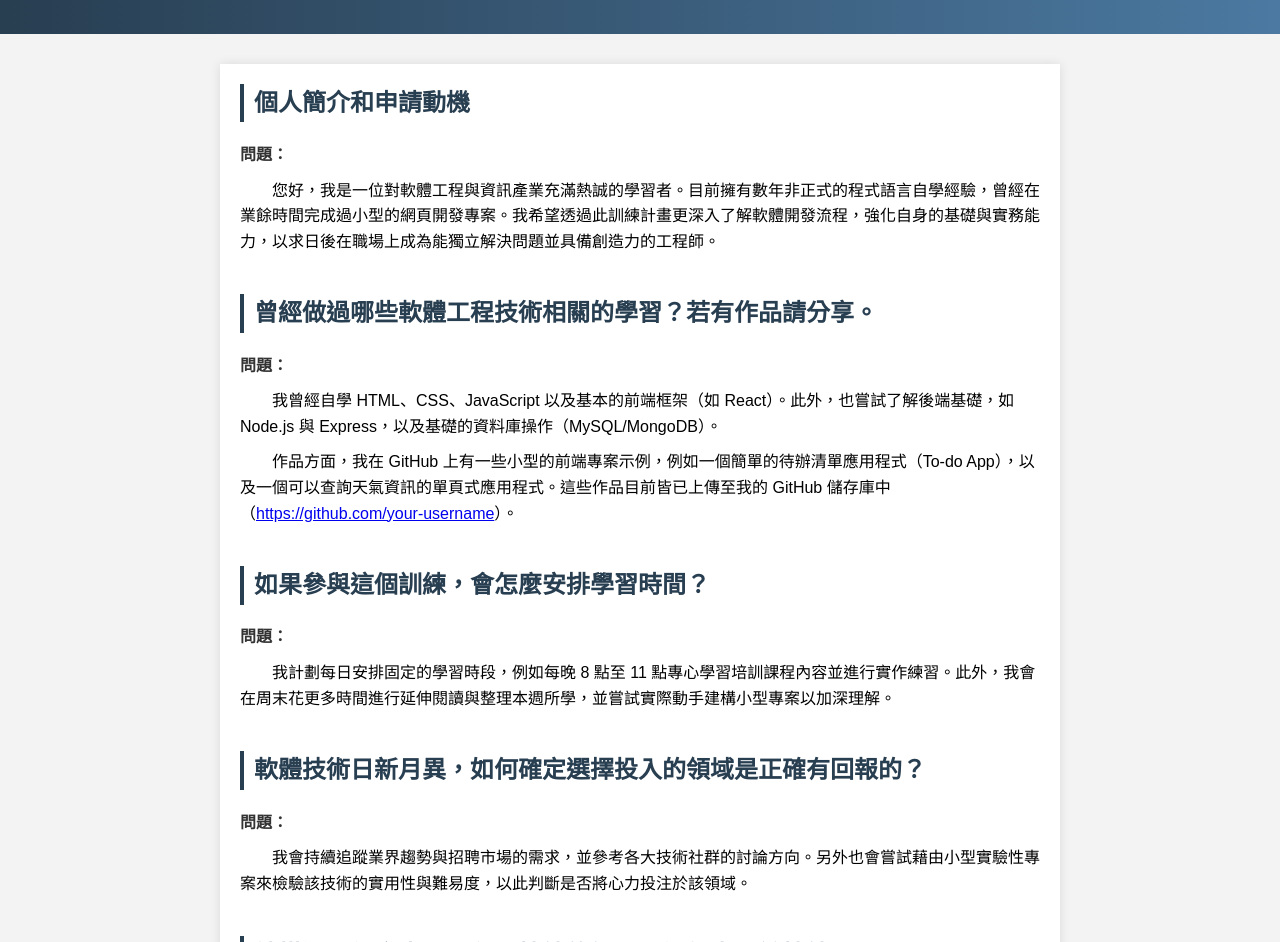
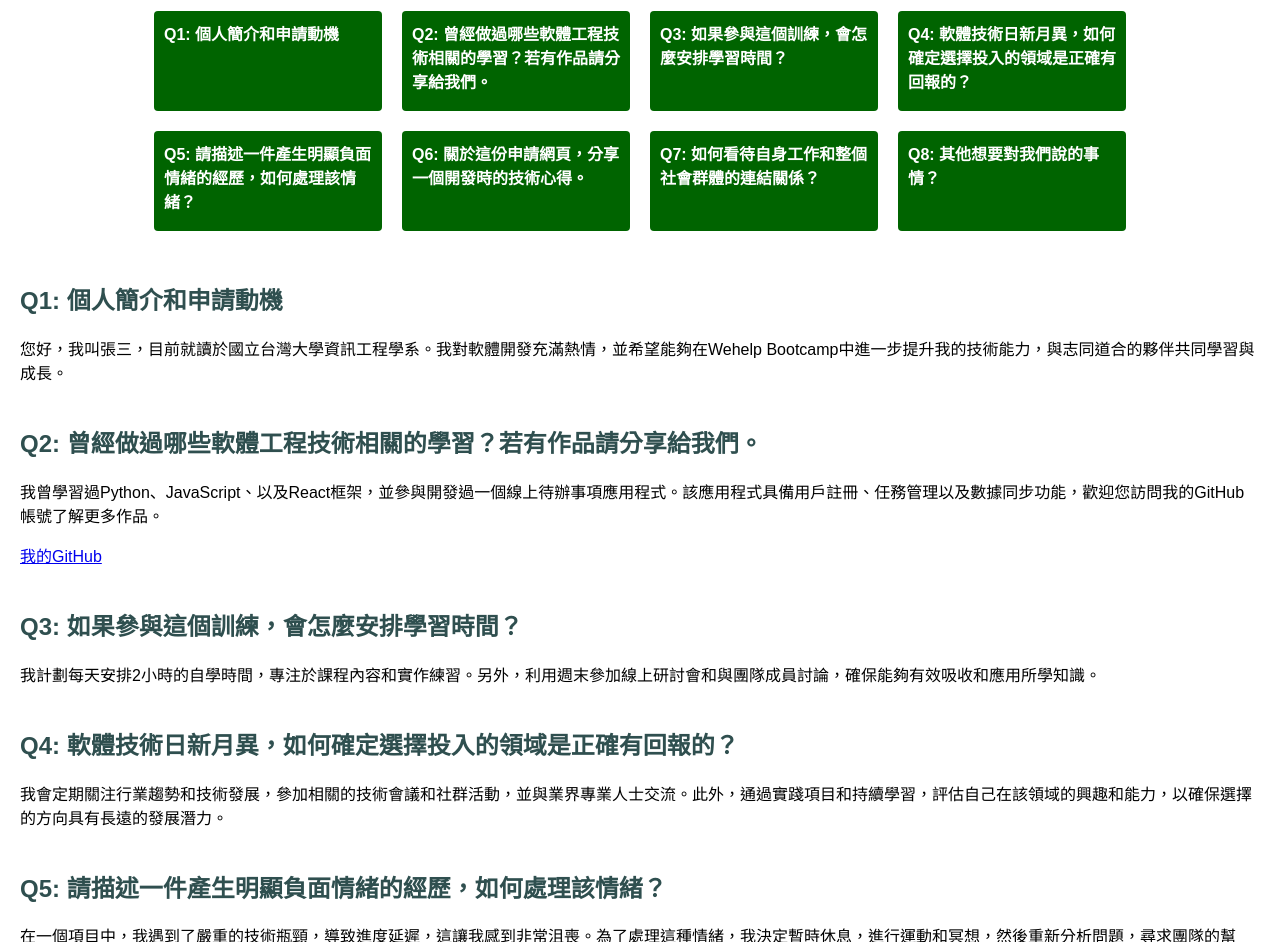
Before and after one commit to pei-IT/pei-IT.github.io, a plain HTML site: page index.html in a window 1280 px wide. Shown: the part 79-1021 px from the top of the page. Drawn offline with Linux system fonts and the light colour scheme.

Commit message:
index.html

```diff
--- a/index.html
+++ b/index.html
@@ -1,133 +1,159 @@
 <!DOCTYPE html>
 <html lang="zh-Hant">
 <head>
-    <meta charset="UTF-8" />
-    <meta name="viewport" content="width=device-width, initial-scale=1.0"/>
-
-    <title>申請網頁</title>
+    <meta charset="UTF-8">
+    <title>The 6th Wehelp Bootcamp Application</title>
     <style>
         body {
             font-family: Arial, sans-serif;
-            line-height: 1.6;
-            background-color: #f3f3f3;
-            margin: 0;
-            padding: 0;
+            margin: 20px;
+        }
+        h1 {
+            font-weight: bold;
+            text-align: center;
+            color: #1E90FF; /* 亮藍色 */
+        }
+        .toc {
+            margin: 20px 0;
+            text-align: center; /* 居中表格 */
+        }
+        .toc table {
+            width: 80%;
+            margin: 0 auto;
+            border-collapse: collapse;
+            table-layout: fixed; /* 固定表格布局，確保列寬均等 */
+        }
+        .toc td {
+            padding: 10px;
+            text-align: left; /* 文字靠左對齊 */
+            vertical-align: top; /* 垂直頂部對齊 */
+            width: 25%; /* 四列均分 */
+        }
+        .toc a {
+            background-color: #006400; /* 深綠色 */
+            color: #FFFFFF; /* 白色文字以增加對比度 */
+            text-decoration: none;
+            font-weight: bold;
+            padding: 10px; /* 提供足夠的點擊區域 */
+            border-radius: 4px;
+            display: block; /* 使連結填滿單元格的寬度 */
+            height: 100px; /* 固定高度，與Q5的背景區塊大小一致 */
+            box-sizing: border-box; /* 包括內邊距和邊框在內的寬度和高度 */
+            word-wrap: break-word; /* 允許文字換行以防止溢出 */
+        }
+        .toc a:hover {
+            background-color: #004d00; /* 更深的綠色，懸停效果 */
+        }
+        .question {
+            margin-top: 40px;
+        }
+        .question h2 {
+            font-weight: bold; /* 確保粗體 */
+            color: #2F4F4F;
+        }
+        .answer {
+            margin-top: 10px;
         }
 
-        header {
-            background: #4b79a1;
-            background: linear-gradient(to right, #283e51, #4b79a1);
-            color: #fff;
-            padding: 20px;
-            text-align: center;
-        }
-
-        .container {
-            width: 90%;
-            max-width: 800px;
-            margin: 30px auto;
-            background: #fff;
-            padding: 20px;
-            box-shadow: 0 0 10px rgba(0,0,0,0.1);
-        }
-
-        h1, h2 {
-            margin-top: 0;
-        }
-
-        section {
-            margin-bottom: 40px;
-        }
-
-        h2 {
-            border-left: 4px solid #283e51;
-            padding-left: 10px;
-            color: #283e51;
-        }
-
-        p {
-            margin: 10px 0;
-            text-indent: 2em;
-        }
-
-        /* 可針對問題加上較明顯的強調 */
-        .question {
-            font-weight: bold;
-            color: #333;
-            margin-bottom: 5px;
-        }
-
-        footer {
-            text-align: center;
-            font-size: 0.9em;
-            color: #666;
-            margin-top: 40px;
-            padding: 20px 0;
+        /* 響應式設計：當瀏覽器寬度小於600px時，目錄表格轉換為單列布局 */
+        @media (max-width: 600px) {
+            .toc table, .toc tr, .toc td {
+                display: block;
+                width: 100%;
+            }
+            .toc tr {
+                margin-bottom: 10px;
+            }
+            .toc td {
+                padding: 5px 0;
+                text-align: left; /* 確保小屏幕上文字仍然靠左對齊 */
+                width: 100%; /* 單列布局時，單元格寬度100% */
+            }
+            .toc a {
+                width: 100%;
+                box-sizing: border-box;
+                height: auto; /* 自動調整高度以適應內容 */
+            }
         }
     </style>
 </head>
 <body>
-    <header>
-        <h1>申請者自我介紹與回應</h1>
-    </header>
-    <div class="container">
-        <section>
-            <h2>個人簡介和申請動機</h2>
-            <div class="question">問題：</div>
-            <p>您好，我是一位對軟體工程與資訊產業充滿熱誠的學習者。目前擁有數年非正式的程式語言自學經驗，曾經在業餘時間完成過小型的網頁開發專案。我希望透過此訓練計畫更深入了解軟體開發流程，強化自身的基礎與實務能力，以求日後在職場上成為能獨立解決問題並具備創造力的工程師。</p>
-        </section>
 
-        <section>
-            <h2>曾經做過哪些軟體工程技術相關的學習？若有作品請分享。</h2>
-            <div class="question">問題：</div>
-            <p>我曾經自學 HTML、CSS、JavaScript 以及基本的前端框架（如 React）。此外，也嘗試了解後端基礎，如 Node.js 與 Express，以及基礎的資料庫操作（MySQL/MongoDB）。</p>
-            <p>作品方面，我在 GitHub 上有一些小型的前端專案示例，例如一個簡單的待辦清單應用程式（To-do App），以及一個可以查詢天氣資訊的單頁式應用程式。這些作品目前皆已上傳至我的 GitHub 儲存庫中（<a href="https://github.com/your-username" target="_blank">https://github.com/your-username</a>）。</p>
-        </section>
+    <h1>The 6th Wehelp Bootcamp Application</h1>
 
-        <section>
-            <h2>如果參與這個訓練，會怎麼安排學習時間？</h2>
-            <div class="question">問題：</div>
-            <p>我計劃每日安排固定的學習時段，例如每晚 8 點至 11 點專心學習培訓課程內容並進行實作練習。此外，我會在周末花更多時間進行延伸閱讀與整理本週所學，並嘗試實際動手建構小型專案以加深理解。</p>
-        </section>
+    <div class="toc">
+        <table>
+            <tr>
+                <td><a href="#q1">Q1: 個人簡介和申請動機</a></td>
+                <td><a href="#q2">Q2: 曾經做過哪些軟體工程技術相關的學習？若有作品請分享給我們。</a></td>
+                <td><a href="#q3">Q3: 如果參與這個訓練，會怎麼安排學習時間？</a></td>
+                <td><a href="#q4">Q4: 軟體技術日新月異，如何確定選擇投入的領域是正確有回報的？</a></td>
+            </tr>
+            <tr>
+                <td><a href="#q5">Q5: 請描述一件產生明顯負面情緒的經歷，如何處理該情緒？</a></td>
+                <td><a href="#q6">Q6: 關於這份申請網頁，分享一個開發時的技術心得。</a></td>
+                <td><a href="#q7">Q7: 如何看待自身工作和整個社會群體的連結關係？</a></td>
+                <td><a href="#q8">Q8: 其他想要對我們說的事情？</a></td>
+            </tr>
+        </table>
+    </div>
 
-        <section>
-            <h2>軟體技術日新月異，如何確定選擇投入的領域是正確有回報的？</h2>
-            <div class="question">問題：</div>
-            <p>我會持續追蹤業界趨勢與招聘市場的需求，並參考各大技術社群的討論方向。另外也會嘗試藉由小型實驗性專案來檢驗該技術的實用性與難易度，以此判斷是否將心力投注於該領域。</p>
-        </section>
+    <div class="question" id="q1">
+        <h2>Q1: 個人簡介和申請動機</h2>
+        <div class="answer">
+            <p>您好，我叫張三，目前就讀於國立台灣大學資訊工程學系。我對軟體開發充滿熱情，並希望能夠在Wehelp Bootcamp中進一步提升我的技術能力，與志同道合的夥伴共同學習與成長。</p>
+        </div>
+    </div>
 
-        <section>
-            <h2>請描述一件產生明顯負面情緒的經歷，如何處理該情緒？</h2>
-            <div class="question">問題：</div>
-            <p>曾經在一個專案中，我因為缺乏經驗導致專案時程延遲，團隊成員對此表達不滿，令我感到沮喪。當下我先接受自己的挫折感，深呼吸並冷靜分析延遲的原因，再與團隊坦誠溝通提出改進計畫，並在後續每天檢視進度。透過這些行動，我將負面情緒轉化為改善動力，最後成功將專案拉回正軌。</p>
-        </section>
+    <div class="question" id="q2">
+        <h2>Q2: 曾經做過哪些軟體工程技術相關的學習？若有作品請分享給我們。</h2>
+        <div class="answer">
+            <p>我曾學習過Python、JavaScript、以及React框架，並參與開發過一個線上待辦事項應用程式。該應用程式具備用戶註冊、任務管理以及數據同步功能，歡迎您訪問我的GitHub帳號了解更多作品。</p>
+            <p><a href="https://github.com/yourusername" target="_blank">我的GitHub</a></p>
+        </div>
+    </div>
 
-        <section>
-            <h2>關於這份申請網頁，分享一個開發時的技術心得。</h2>
-            <div class="question">問題：</div>
-            <p>在開發這頁面時，我再次感受到語意化標籤與適當的 CSS 排版方式的重要性。透過合理使用 <code>&lt;section&gt;</code>、<code>&lt;header&gt;</code>、<code>&lt;footer&gt;</code> 等標籤，可以讓程式碼更容易維護與閱讀。此外，使用簡單的漸層背景與清晰的字型配置，可在不依賴過多外部套件的前提下，達到舒適的閱讀體驗。</p>
-        </section>
+    <div class="question" id="q3">
+        <h2>Q3: 如果參與這個訓練，會怎麼安排學習時間？</h2>
+        <div class="answer">
+            <p>我計劃每天安排2小時的自學時間，專注於課程內容和實作練習。另外，利用週末參加線上研討會和與團隊成員討論，確保能夠有效吸收和應用所學知識。</p>
+        </div>
+    </div>
 
-        <section>
-            <h2>如何看待自身工作和整個社會群體的連結關係？</h2>
-            <div class="question">問題：</div>
-            <p>我相信軟體工程師的工作不僅是在寫程式，而是提供解決問題的方案。透過我所開發的產品或工具，可以改善人們的生活品質並提升生產力，進而為整個社會帶來正面影響。身為工程師，我希望能在自己的專業中貢獻一份心力，推動社會向前發展。</p>
-        </section>
+    <div class="question" id="q4">
+        <h2>Q4: 軟體技術日新月異，如何確定選擇投入的領域是正確有回報的？</h2>
+        <div class="answer">
+            <p>我會定期關注行業趨勢和技術發展，參加相關的技術會議和社群活動，並與業界專業人士交流。此外，通過實踐項目和持續學習，評估自己在該領域的興趣和能力，以確保選擇的方向具有長遠的發展潛力。</p>
+        </div>
+    </div>
 
-        <section>
-            <h2>從上次提出申請至今，多做了哪些努力？（第一次申請不用回答）</h2>
-            <div class="question">問題：</div>
-            <p>（若此為後續申請時可回答：自上次申請後，我每天投入固定時間複習資料結構與演算法，並完成了兩本相關技術書籍的精讀筆記。同時，我也參加了數場線上研討會與社群活動，積極與其他工程師交流技術心得。）</p>
-        </section>
+    <div class="question" id="q5">
+        <h2>Q5: 請描述一件產生明顯負面情緒的經歷，如何處理該情緒？</h2>
+        <div class="answer">
+            <p>在一個項目中，我遇到了嚴重的技術瓶頸，導致進度延遲，這讓我感到非常沮喪。為了處理這種情緒，我決定暫時休息，進行運動和冥想，然後重新分析問題，尋求團隊的幫助，最終成功解決了技術難題。</p>
+        </div>
+    </div>
 
-        <section>
-            <h2>其他想要對我們說的事情？</h2>
-            <div class="question">問題：</div>
-            <p>我非常感謝有此機會展示自己的學習態度與進步歷程。無論結果如何，我都會持續努力學習，希望未來有機會在實際工作環境中貢獻所學。</p>
-        </section>
+    <div class="question" id="q6">
+        <h2>Q6: 關於這份申請網頁，分享一個開發時的技術心得。</h2>
+        <div class="answer">
+            <p>在開發這份申請網頁時，我學會了如何有效地使用HTML錨點來實現頁面內部導航，提升用戶體驗。此外，通過CSS樣式的調整，使網頁在不同裝置上都有良好的顯示效果。</p>
+        </div>
     </div>
-    <footer>
-        <p>© 2024 申請者網頁示例</p>
-    </footer>
+
+    <div class="question" id="q7">
+        <h2>Q7: 如何看待自身工作和整個社會群體的連結關係？</h2>
+        <div class="answer">
+            <p>我認為每個人的工作都是社會運作的一部分，透過軟體開發，我希望能夠創造出有價值的產品，改善人們的生活質量。同時，我也積極參與社群活動，分享知識，促進技術交流，強化個人與社會的連結。</p>
+        </div>
+    </div>
+
+    <div class="question" id="q8">
+        <h2>Q8: 其他想要對我們說的事情？</h2>
+        <div class="answer">
+            <p>感謝Wehelp Bootcamp提供這個寶貴的機會，我期待能夠加入這個充滿活力的學習環境，與大家共同努力，實現我們的目標。</p>
+        </div>
+    </div>
+
 </body>
 </html>
```
